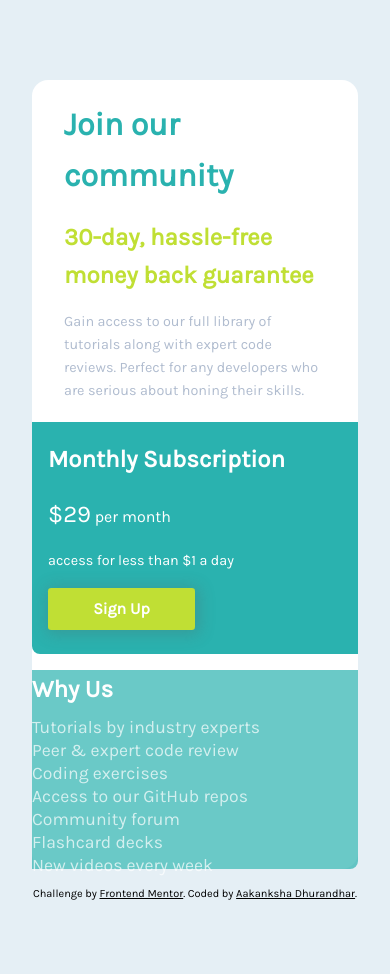
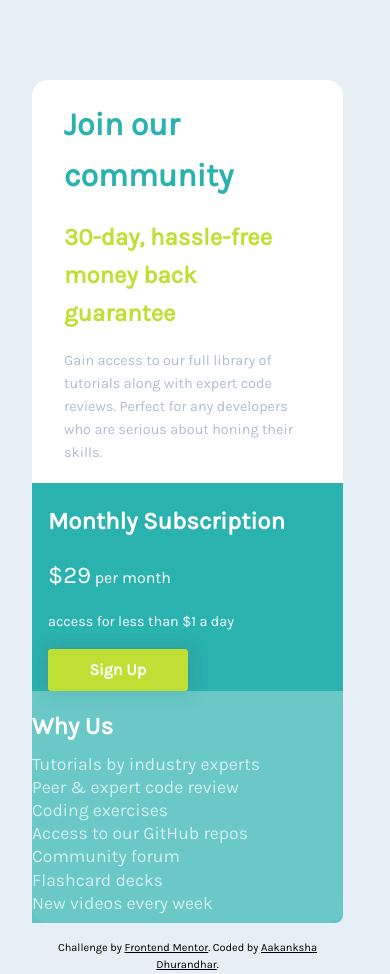
Before and after one commit to aakankshadhurandhar/single-price-grid-component-master, a plain HTML site: page index.html in a window 390 px wide. Before the commit the page ends 903 px from the top, so only its background shows below. Drawn offline with Linux system fonts and the light colour scheme.

Commit message:
mobile design

```diff
--- a/style.css
+++ b/style.css
@@ -116,6 +116,25 @@ p,h4,h1{
   .container .whyus p {
     line-height: .4;
   }
+}
+ @media screen and (max-width:593px){
+     body{
+         max-width: 375px;
+         margin: 0;
+     }
 
+.container{
+    display: flex;
+    flex-direction: column;
+}
+ .container #money{
+     padding-bottom: 0;
+     border-radius: 0;
+ }
+ .container #one{
+     border-top-left-radius: .5rem;
+     border-top-right-radius: .5rem;
 
-}
+ }
+
+ }
```
